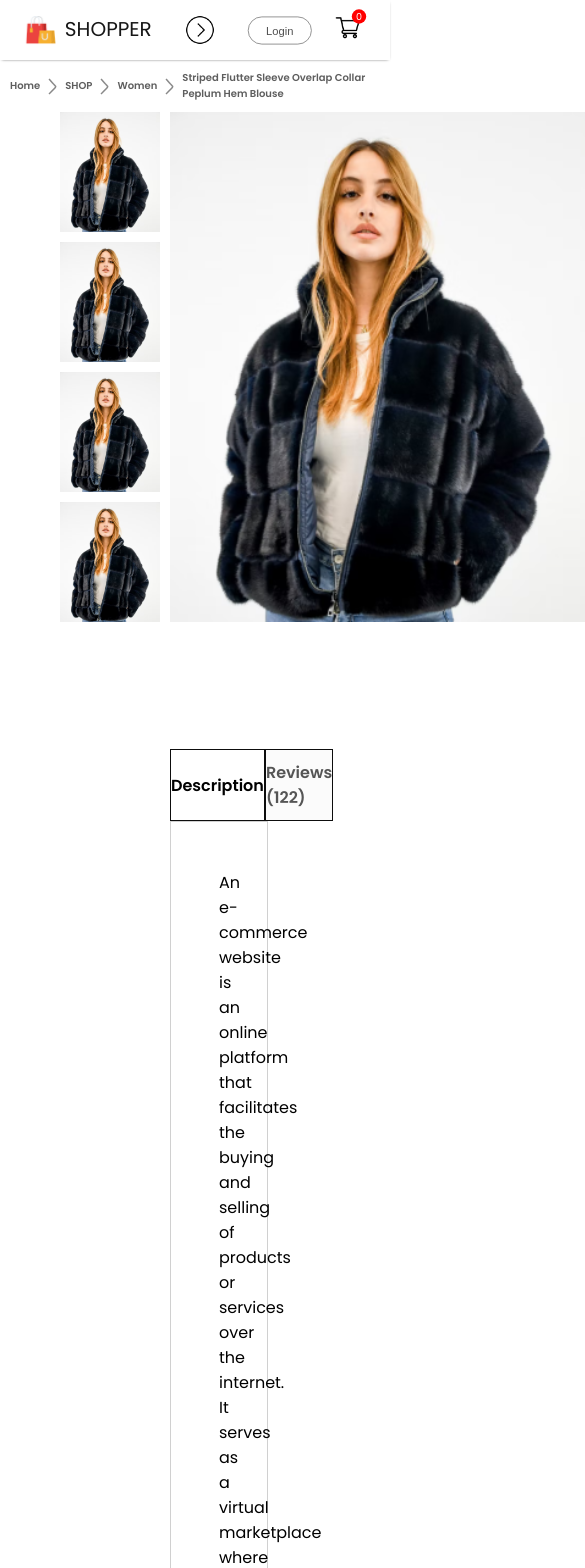
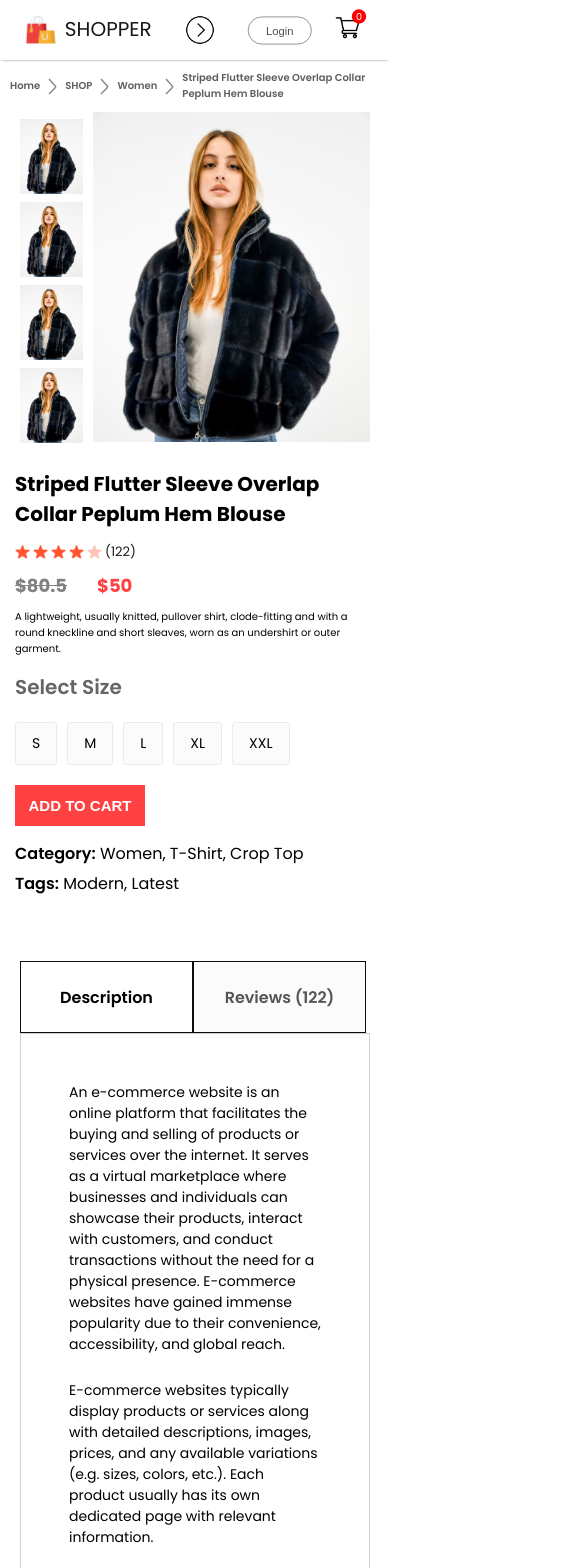
Before and after one commit to CoreyPhillipsOfficial/e-commerce-site, a React (Create React App) app in the folder frontend/: page /product/1 in a window 390 px wide. Shown: the top 1568 px of the page, 585 px wide, since content can reach past the window. Built offline with nearby package versions, Linux system fonts and the light colour scheme.

Commit message:
RelatedProducts media queries

```diff
--- a/frontend/src/Components/CartItems/CartItems.css
+++ b/frontend/src/Components/CartItems/CartItems.css
@@ -107,3 +107,29 @@
     color: white;
     cursor: pointer;
 }
+
+@media(max-width: 1280px) {
+    .cartitems {
+        margin: 60px 50px;
+    }
+
+    .cartitems-format-main {
+        grid-template-columns: 0.5fr 3fr 0.5fr 0.5fr 0.5fr 0.5fr;
+        gap: 20px;
+        padding: 15px 0px;
+        font-size: 15px;
+    }
+
+    .carticon-product-icon {
+        height: 50px;
+    }
+
+    .cartitems-remove-icon {
+        margin: auto;
+    }
+
+    .cartitems-quantity {
+        width: 40px;
+        height: 30px;
+    }
+}
--- a/frontend/src/Components/DescriptionBox/DescriptionBox.css
+++ b/frontend/src/Components/DescriptionBox/DescriptionBox.css
@@ -30,3 +30,19 @@
     padding: 48px;
     padding-bottom: 70px;
 }
+
+@media(max-width: 1280px) {
+    .descriptionbox {
+        margin: 60px;
+    }
+}
+
+@media(max-width: 800px) {
+    .descriptionbox {
+        margin: 60px 20px;
+    }
+
+    .descriptionbox-description {
+        font-size: 14px;
+    }
+}
--- a/frontend/src/Components/ProductDisplay/ProductDisplay.css
+++ b/frontend/src/Components/ProductDisplay/ProductDisplay.css
@@ -167,3 +167,171 @@
         font-size: 14px;
     }
 }
+
+@media(max-width: 1024px) {
+    .productdisplay {
+        margin: 0px 30px;
+    }
+
+    .productdisplay-left {
+        gap: 5px;
+    }
+
+    .productdisplay-img-list img {
+        height: 80px;
+    }
+
+    .productdisplay-main-img {
+        height: 350px;
+    }
+
+    .productdisplay-right h1 {
+        font-size: 18px
+    }
+
+    .productdisplay-right-stars img {
+        width: 15px;
+    }
+
+    .productdisplay-right-description {
+        font-size: 12px;
+    }
+
+    .productdisplay-right-sizes {
+        margin: 10px 0px;
+    }
+
+    .productdisplay-right-sizes div {
+        padding: 10px 16px;
+        font-size: 12px;
+    }
+
+    .productdisplay-right button {
+        width: 120px;
+        padding: 10px 0px;
+        margin-bottom: 10px;
+        font-size: 14px;
+    }
+
+    .productdisplay-right-category {
+        font-size: 12px;
+    }
+}
+
+@media(max-width: 800px) {
+    .productdisplay {
+        margin: 0px 10px;
+    }
+
+    .productdisplay-left {
+        gap: 0px;
+        flex-direction: column-reverse;
+        align-items: center;
+    }
+
+    .productdisplay-img-list {
+        flex-direction: row;
+        gap: 6px;
+    }
+
+    .productdisplay-img-list img {
+        height: 70px;
+    }
+
+    .productdisplay-main-img {
+        height: 300px;
+    }
+
+    .productdisplay-right h1 {
+        font-size: 14px
+    }
+
+    .productdisplay-right-stars img {
+        width: 13px;
+    }
+
+    .productdisplay-right-description {
+        font-size: 10px;
+    }
+
+    .productdisplay-right-size h1 {
+        margin-top: 10px;
+    }
+
+    .productdisplay-right-sizes {
+        margin-top: 10px;
+        gap: 5px;
+    }
+
+    .productdisplay-right-sizes div {
+        padding: 4px 11px;
+    }
+
+    .productdisplay-right button {
+        width: 100px;
+        font-size: 12px;
+    }
+
+    .productdisplay-right-category {
+        font-size: 10px;
+    }
+}
+
+@media(max-width: 500px) {
+    .productdisplay {
+        flex-direction: column;
+    }
+
+    .productdisplay-left {
+        gap: 10px;
+        flex-direction: row;
+        margin: auto;
+    }
+
+    .productdisplay-img-list {
+        flex-direction: column;
+        gap: 8px;
+    }
+
+    .productdisplay-img-list img {
+        height: 75px;
+    }
+
+    .productdisplay-main-img {
+        height: 330px;
+    }
+
+    .productdisplay-right {
+        margin: 5px;
+    }
+
+    .productdisplay-right h1 {
+        margin-top: 15px;
+        font-size: 20px;
+        font-weight: 500px;
+    }
+
+    .productdisplay-right-stars img {
+        width: 15px;
+    }
+
+    .productdisplay-right-sizes {
+        gap: 10px;
+        margin: 20px 0px;
+    }
+
+    .productdisplay-right-sizes div {
+        padding: 10px 16px;
+        font-size: 14px;
+    }
+
+    .productdisplay-right button {
+        width: 130px;
+        font-size: 15px;
+        padding: 12px 0px;
+    }
+
+    .productdisplay-right-category {
+        font-size: 16px;
+    }
+}
--- a/frontend/src/Components/RelatedProducts/RelatedProducts.css
+++ b/frontend/src/Components/RelatedProducts/RelatedProducts.css
@@ -14,7 +14,7 @@
 
 .relatedproducts hr {
     width: 200px;
-    height: 6px;
+    height: 2px;
     border-radius: 10px;
     background: #252525;
 }
@@ -24,3 +24,72 @@
     display: flex;
     gap: 30px;
 }
+
+@media(max-width: 1280px) {
+    .relatedproducts {
+        height: 70vh;
+    }
+
+    .relatedproducts h1 {
+        font-size: 40px;
+    }
+
+    .relatedproducts hr {
+        width: 160px;
+    }
+
+    .relatedproducts-item {
+        gap: 20px;
+        margin-top: 30px;
+    }
+}
+
+@media(max-width: 1024px) {
+    .relatedproducts {
+        height: 60vh;
+    }
+
+    .relatedproducts h1 {
+        font-size: 30px;
+    }
+
+    .relatedproducts hr {
+        width: 120px;
+    }
+
+    .relatedproducts-item {
+        gap: 15px;
+        margin-top: 20px;
+    }
+}
+
+@media(max-width: 800px) {
+    .relatedproducts {
+        height: 50vh;
+        gap: 6px;
+    }
+
+    .relatedproducts h1 {
+        font-size: 30px;
+    }
+
+    .relatedproducts hr {
+        width: 100px;
+    }
+
+    .relatedproducts-item {
+        gap: 5px;
+    }
+}
+
+@media(max-width: 500px) {
+    .relatedproducts {
+        height: 90vh;
+    }
+
+    .relatedproducts-item {
+        display: grid;
+        grid-template-columns: 1fr 1fr;
+        gap: 20px;
+    }
+}
--- a/frontend/src/Pages/CSS/LoginSignup.css
+++ b/frontend/src/Pages/CSS/LoginSignup.css
@@ -1,9 +1,3 @@
-body {
-    margin: 0;
-    padding: 0;
-    overflow: hidden;
-}
-
 .loginsignup {
     width: 100vw;
     height: 100vh;
```
